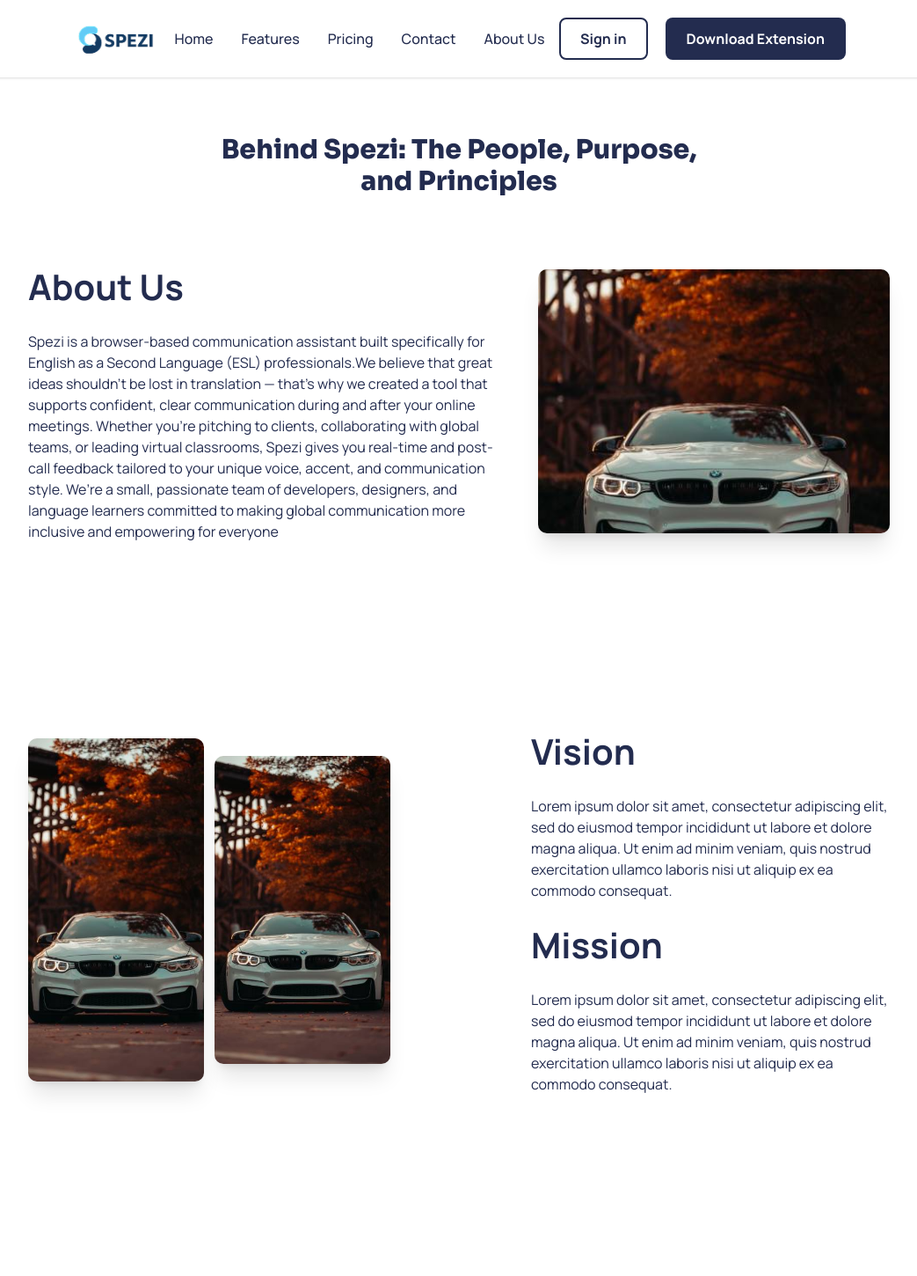
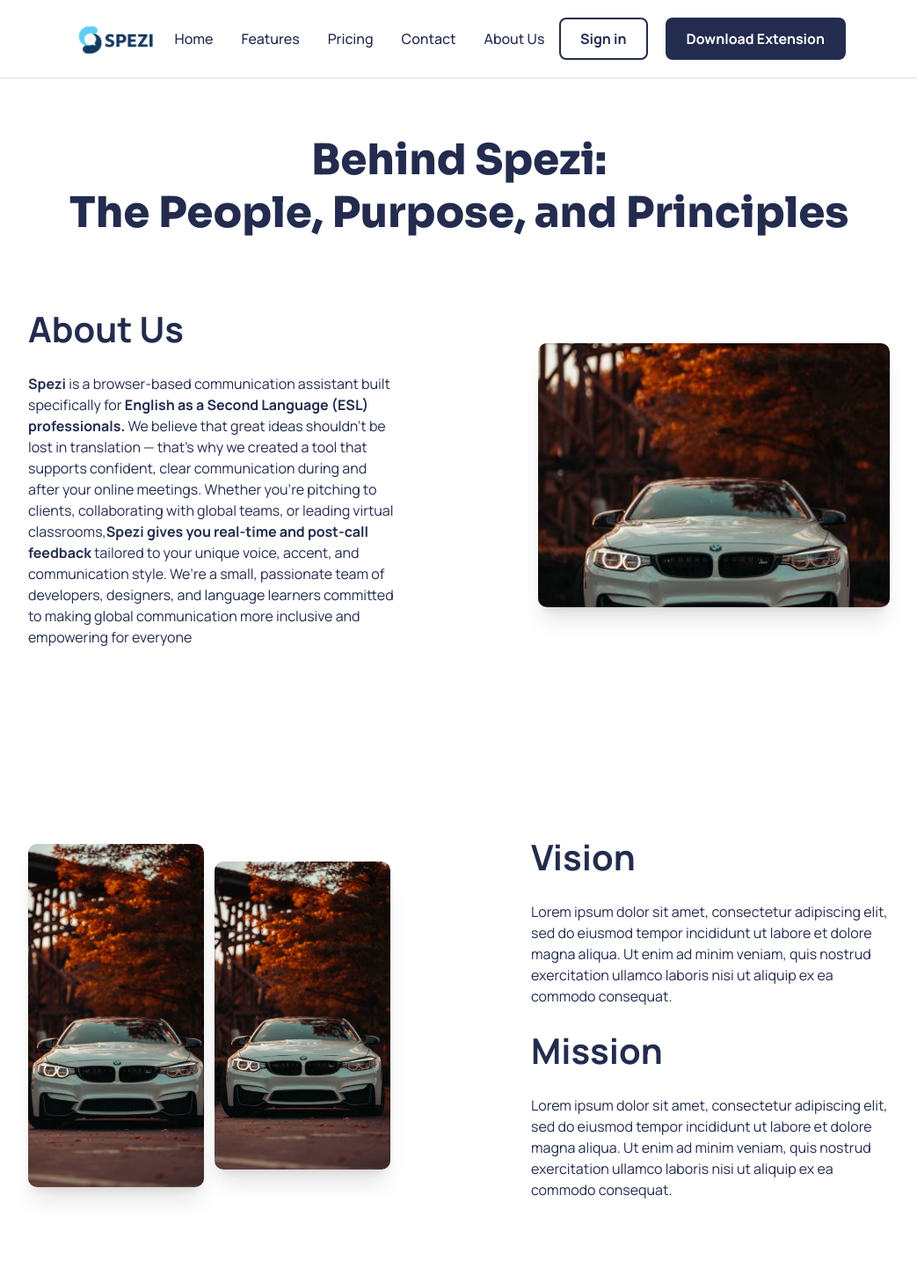
Before and after one commit to kurtoswill/spezi, a Next.js app: page /about in a window 1280 px wide. Shown: the top 1450 px of the page at 88% size, without its empty margins (118-1161 px from the left). Built offline with nearby package versions, Linux system fonts and the light colour scheme.

Commit message:
fix: format, size, gap

```diff
--- a/app/about/page.tsx
+++ b/app/about/page.tsx
@@ -142,21 +142,19 @@
   return (
     <div className="mb-52">
       <header>
-        <div className="font-extrabold font-sora text-3xl text-center max-w-[600px] mx-auto">
-          Behind Spezi: The People, Purpose, and Principles
+        <div className="font-extrabold font-sora text-[48px] leading-tight text-center max-w-4xl mx-auto">
+          Behind Spezi: <br/> The People, Purpose, and Principles
         </div>
-        <div className="flex mt-18 items-center justify-between gap-12">
+        <div className="flex mt-18 items-center justify-center gap-40">
           <div className="flex gap-5 flex-col max-w-2xl">
             <div className="font-bold text-[40px]">About Us</div>
             <p>
-              Spezi is a browser-based communication assistant built
-              specifically for English as a Second Language (ESL)
-              professionals.We believe that great ideas shouldn’t be lost in
+              <b>Spezi</b> is a browser-based communication assistant built
+              specifically for <b>English as a Second Language (ESL) professionals.</b> We believe that great ideas shouldn’t be lost in
               translation — that’s why we created a tool that supports
               confident, clear communication during and after your online
               meetings. Whether you’re pitching to clients, collaborating with
-              global teams, or leading virtual classrooms, Spezi gives you
-              real-time and post-call feedback tailored to your unique voice,
+              global teams, or leading virtual classrooms,<b>Spezi gives you real-time and post-call feedback</b> tailored to your unique voice,
               accent, and communication style. We’re a small, passionate team of
               developers, designers, and language learners committed to making
               global communication more inclusive and empowering for everyone
@@ -171,7 +169,7 @@
           />
         </div>
       </header>
-      <section className="flex mt-52 items-center justify-between gap-40">
+      <section className="flex mt-52 items-center justify-center gap-40">
         <div className="flex-shrink-0 flex items-center gap-3">
           <Image
             src="/images/placeholder.jpg"
@@ -207,7 +205,7 @@
       </section>
 
       {/* Our Story Section */}
-      <div className="flex mt-52 items-center justify-between gap-12">
+      <div className="flex mt-52 items-center justify-center gap-40">
         <div className="flex gap-5 flex-col max-w-2xl">
           <h1 className="text-[40px] font-bold">Our Story</h1>
           <p>
--- a/app/layout.tsx
+++ b/app/layout.tsx
@@ -32,8 +32,8 @@
         <Navbar />
         <main className="px-6 md:px-24 lg:px-[150px] pt-38">
           {children}
-          <Footer />
         </main>
+        <Footer />
       </body>
     </html>
   );
--- a/components/Download.tsx
+++ b/components/Download.tsx
@@ -3,7 +3,7 @@
 
 export const Download = () => {
   return (
-    <div className="mt-25 -mx-6 md:-mx-24 lg:-mx-[150px] w-[100vw] bg-[#F9FAFB] flex flex-col gap-4 p-40 justify-center items-center text-center">
+    <div className="mt-25 -mx-6 md:-mx-24 lg:-mx-[150px] w-[100vw] bg-[#F9FAFB] flex flex-col gap-10 p-20 justify-center items-center text-center">
       <Image
         src="/logos/spezi-logo-1.png"
         alt="Spezi logo"
@@ -12,8 +12,13 @@
         priority
       />
       <div className="font-bold text-[40px]">Start Speaking Like a Pro</div>
-      <p>Install Spezi and get your first feedback in under 2 minutes.</p>
-      <Button className="p-7 hover:bg-[#11141f]">Download Extension</Button>
+        <p>Install Spezi and get your first feedback in under 2 minutes.</p>
+          <Button
+            className="p-6"
+            variant="default"
+          >
+            Download Extension
+          </Button>
     </div>
   );
 };
--- a/components/Features.tsx
+++ b/components/Features.tsx
@@ -13,7 +13,7 @@
 
       <div className="space-y-32">
         {/* Real-time feedback */}
-        <div className="flex justify-between items-center">
+        <div className="flex justify-center gap-40 items-center">
           <div className="max-w-3xl flex flex-col gap-6">
             <h2 className="text-[40px] font-bold leading-tight">
               Real-time feedback
@@ -34,7 +34,7 @@
         </div>
 
         {/* Post-meeting recaps */}
-        <div className="flex justify-between items-center">
+        <div className="flex justify-center gap-40 items-center">
           <div className="w-[520px] h-[320px] bg-gradient-to-br from-[#4A5B8C] to-[#232C4F] rounded-xl flex-shrink-0">
             {/*Post-meeting recaps visualization*/}
           </div>
@@ -55,7 +55,7 @@
         </div>
 
         {/* Trend tracking overtime */}
-        <div className="flex justify-between items-center">
+        <div className="flex justify-center gap-40 items-center">
           <div className="max-w-3xl flex flex-col gap-6">
             <h2 className="text-[40px] font-bold leading-tight">
               Trend tracking overtime
@@ -76,7 +76,7 @@
         </div>
 
         {/* Personalized improvement plans */}
-        <div className="flex justify-between items-center">
+        <div className="flex justify-center gap-40 items-center">
           <div className="w-[520px] h-[320px] bg-gradient-to-br from-[#4A5B8C] to-[#232C4F] rounded-xl flex-shrink-0">
             {/*Personalized improvement plans visualization*/}
           </div>
--- a/components/Footer.tsx
+++ b/components/Footer.tsx
@@ -3,7 +3,7 @@
 
 export const Footer = () => {
     return (
-        <footer className="my-16">
+        <footer className="my-16 px-[200px]">
             <div className="flex gap-5 items-center justify-end">
                 <Image src="/icons/fb.svg" alt="fb"
                        width={30} height={30}
--- a/components/Instructions.tsx
+++ b/components/Instructions.tsx
@@ -70,7 +70,7 @@
       <div className="text-[40px] mt-40 mb-10 max-w-[500px] font-bold leading-tight text-center mx-auto">
         How Spezi Works in Your Browser
       </div>
-      <div className="flex justify-between content-between">
+      <div className="flex justify-center gap-40">
         <InstructionSteps
           currentStep={currentStep}
           stepProgress={stepProgress}
--- a/components/Landing.tsx
+++ b/components/Landing.tsx
@@ -4,7 +4,7 @@
 
 export const Landing = () => {
   return (
-    <div className="flex justify-between gap-10 items-center">
+    <div className="flex justify-center gap-40 items-center">
       <div className="flex flex-col gap-4 max-w-3xl">
         <div className="font-black font-sora text-[48px] leading-tight">
           Speak English Professionally and Confidently
--- a/components/ui/button.tsx
+++ b/components/ui/button.tsx
@@ -10,7 +10,7 @@
     variants: {
       variant: {
         default:
-          "bg-[#232C4F] text-white font-bold text-[16px] cursor-pointer",
+          "bg-[#232C4F] text-white font-bold text-[16px] cursor-pointer hover:",
         destructive:
           "bg-destructive text-white shadow-xs hover:bg-destructive/90 focus-visible:ring-destructive/20 dark:focus-visible:ring-destructive/40 dark:bg-destructive/60",
         outline:
```
